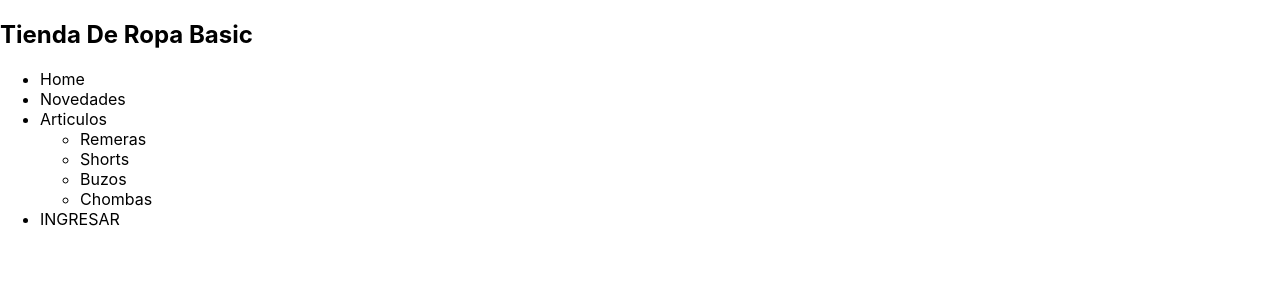
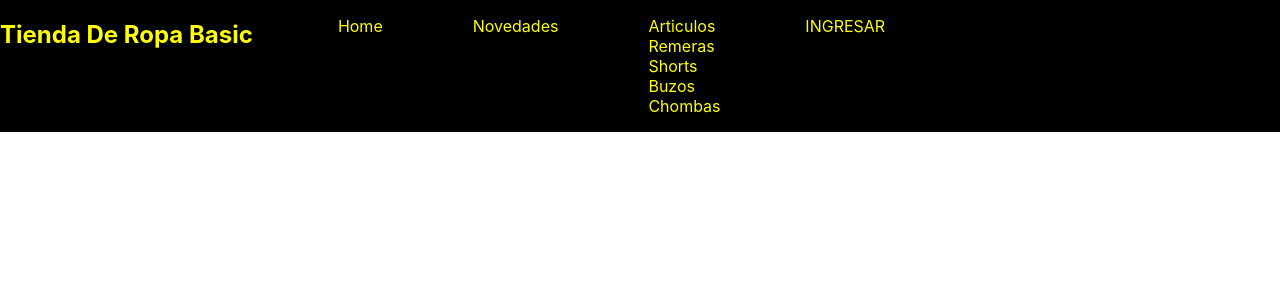
Before and after one commit to valen-ruggieri/React-Proyecto, a React (Create React App) app: page / in a window 1280 px wide. Shown: the top 300 px of the page. Built offline with nearby package versions, Linux system fonts and the light colour scheme.

Commit message:
NavBar en react 2

```diff
--- a/src/App.css
+++ b/src/App.css
@@ -0,0 +1,25 @@
+.navBar {
+
+    display: flex;
+    color: yellow;
+    background-color: black;
+}
+
+.menu{
+
+    display: flex;
+    list-style: none;
+
+
+}
+.menu a{
+    margin: 45px;
+}
+.subMenu {
+
+    list-style: none;
+
+
+}
+.subMenu a { margin: 5px;
+}
--- a/src/components/NavBar.jsx
+++ b/src/components/NavBar.jsx
@@ -6,18 +6,18 @@ export default function NavBar (){
 
 
         <>
-<nav>
+<nav class="navBar">
 
 
-<h1> Tienda De Ropa Basic </h1>
+<h1 class="tituloPrinc"> Tienda De Ropa Basic </h1>
 
 
-<ul>
+<ul class="menu">
 
     <li><a >Home</a></li>
     <li><a >Novedades</a></li>
-    <li><a >Articulos</a>
-        <ul >
+    <li><a class="articulos">Articulos</a>
+        <ul class="subMenu">
 
             <li><a > Remeras</a></li>
             <li><a > Shorts </a></li>
```
